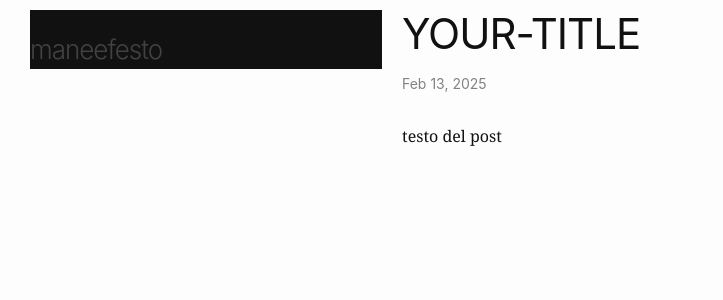
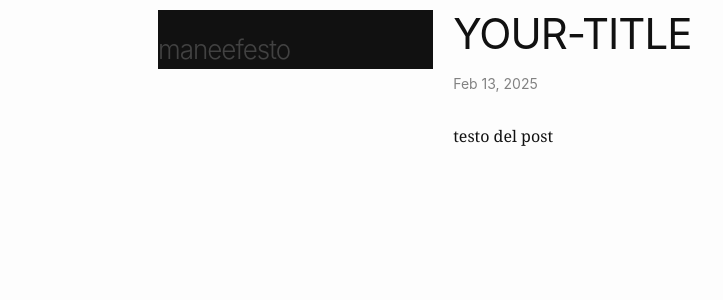
Before and after one commit to maneefesto/manefesto, a Jekyll site: the page built from _posts/2025-02-13-prova.md, in a window 1280 px wide. Shown: the top 300 px of the page, without its empty margins (0-723 px from the left). Built offline with Jekyll 4.4.1, drawn with Linux system fonts in a browser that asks for light colours; our own code applies the rules of GitHub Pages for plain Markdown files.

Commit message:
new push

```diff
--- a/_sass/minima/custom-styles.scss
+++ b/_sass/minima/custom-styles.scss
@@ -24,7 +24,7 @@
   }
 
   .post-content{
-    max-width: 800;
+    width: 80%;
   }
 
 
@@ -60,7 +60,7 @@
         width: 80%;
     }
 
-    @media screen and (min-width: 800px) {
+    @media screen and (max-width: 800px) {
         .content {
             margin: 0 0;
             width: 100%;
```
